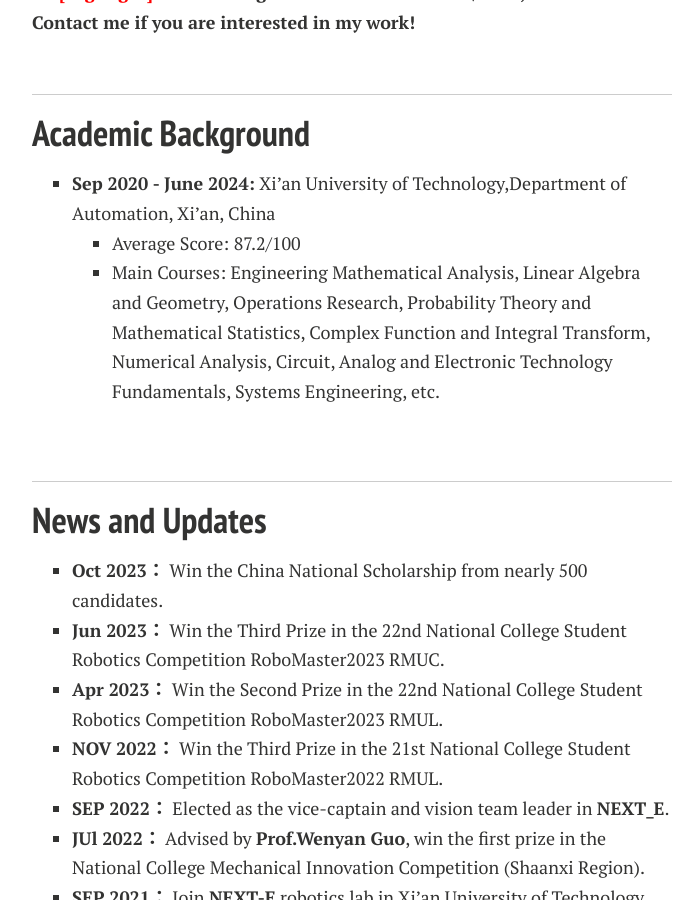
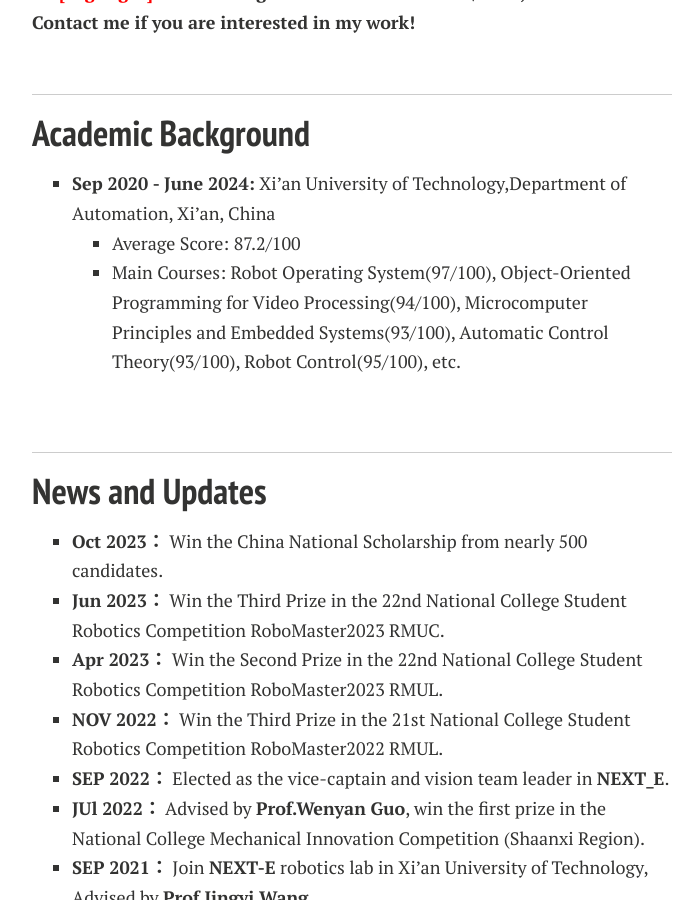
Before and after one commit to 66Lau/66Lau.github.io, a Jekyll site: the page built from index.md, in a window 1280 px wide and 900 px high, scrolled down 853 px. Shown: the whole window, without its empty margins (288-988 px from the left). Built offline with Jekyll 4.4.1, drawn with Linux system fonts in a browser that asks for light colours; nearby versions of some CDN libraries; comment, search, counter and statistics services are not loaded; a style sheet for code colours, icons or effects is not loaded; our own code applies the rules of GitHub Pages for plain Markdown files.

Commit message:
update key course

```diff
--- a/index.md
+++ b/index.md
@@ -44,7 +44,9 @@ Currently, I am responsible for the development of the robot's navigation system
 ## Academic Background
 - **Sep 2020 - June 2024:** Xi'an University of Technology,Department of Automation, Xi'an, China
     - Average Score: 87.2/100
-    - Main Courses: Engineering Mathematical Analysis, Linear Algebra and Geometry, Operations Research, Probability Theory and Mathematical Statistics, Complex Function and Integral Transform, Numerical Analysis, Circuit, Analog and Electronic Technology Fundamentals, Systems Engineering, etc.
+    - Main Courses: Robot Operating System(97/100), Object-Oriented Programming for Video Processing(94/100),
+Microcomputer Principles and Embedded Systems(93/100), Automatic Control Theory(93/100), Robot
+Control(95/100), etc.
 
 
 <br>
```
